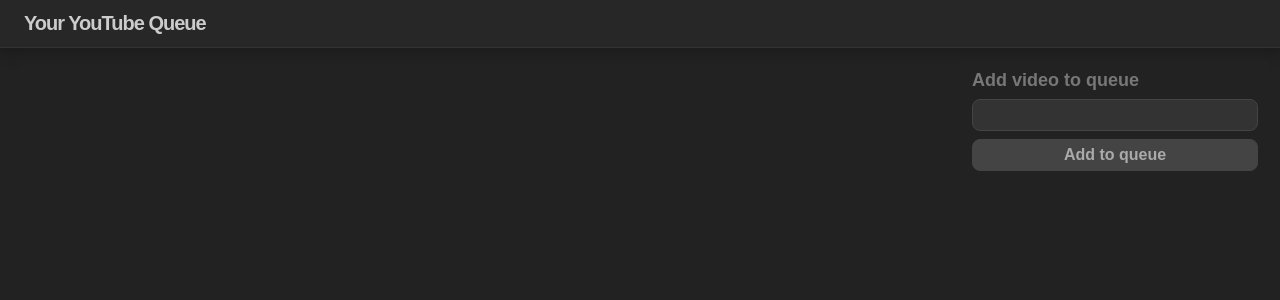
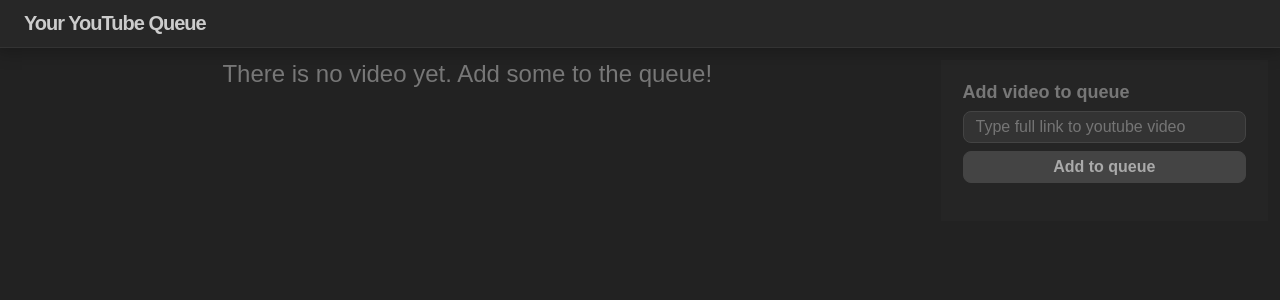
Before and after one commit to bartek623/YoutubeQueue, a React (Create React App) app: page / in a window 1280 px wide. Shown: the top 300 px of the page. Built offline with nearby package versions, Linux system fonts and the light colour scheme.

Commit message:
Core system

```diff
--- a/src/components/Pages/Homepage.js
+++ b/src/components/Pages/Homepage.js
@@ -2,18 +2,49 @@
 import VideoList from "../VideoList/VideoList";
 import Player from "../Player/Player";
 import styles from "./Homepage.module.css";
+import { useState } from "react";
 
 function Homepage() {
+  const [currentVideo, setCurrentVideo] = useState("");
+  const [queue, setQueue] = useState([]);
+
+  const addToQueue = function (videoId) {
+    setQueue((prev) => {
+      if (prev.some((id) => id === videoId)) return prev;
+
+      if (prev.length === 0 && !currentVideo) {
+        changeVideoOnPlayer(videoId);
+        return [];
+      }
+
+      return [...prev, videoId];
+    });
+  };
+
+  const removeFromQueue = function (videoId) {
+    setQueue((prev) => prev.filter((el) => el !== videoId));
+  };
+
+  const changeVideoOnPlayer = function (videoId = "") {
+    if (queue.length === 0) {
+      setCurrentVideo(videoId);
+      return;
+    }
+
+    setCurrentVideo(queue[0]);
+    removeFromQueue(queue[0]);
+  };
+
   return (
     <>
       <header className={styles["main-header"]}>
         <h1>Your YouTube Queue</h1>
       </header>
       <main className={styles.main}>
-        <Player></Player>
+        <Player currVideo={currentVideo} onEnd={changeVideoOnPlayer}></Player>
         <aside>
-          <SearchBox></SearchBox>
-          <VideoList></VideoList>
+          <SearchBox onSubmit={addToQueue}></SearchBox>
+          <VideoList videos={queue}></VideoList>
         </aside>
       </main>
     </>
--- a/src/components/Pages/Homepage.module.css
+++ b/src/components/Pages/Homepage.module.css
@@ -11,9 +11,8 @@
 .main {
   padding: 1.2rem;
   display: flex;
-  gap: 3.2rem;
+  gap: 1.8rem;
   width: 100%;
-  /* background-color: rgba(100, 100, 100, 0.05); */
 }
 
 .main aside {
@@ -22,5 +21,6 @@
   display: flex;
   flex-direction: column;
 
+  padding: 1.2rem;
   background-color: rgba(100, 100, 100, 0.05);
 }
--- a/src/components/Player/Player.js
+++ b/src/components/Player/Player.js
@@ -3,8 +3,7 @@
 
 import styles from "./Player.module.css";
 
-function Player() {
-  const [videoId, setVideoId] = useState("akfkl6nJuzo");
+function Player(props) {
   const [playerHeight, setPlayerHeight] = useState(0);
   const playerRef = useRef();
 
@@ -20,10 +19,21 @@
     },
   };
 
+  const errorHandler = function (e) {
+    props.onEnd();
+  };
+
   return (
     <div className={styles.player} ref={playerRef}>
-      {videoId && <YouTube videoId={videoId} opts={opts}></YouTube>}
-      {!videoId && <div>no video</div>}
+      {props.currVideo && (
+        <YouTube
+          videoId={props.currVideo}
+          opts={opts}
+          onEnd={props.onEnd}
+          onError={errorHandler}
+        ></YouTube>
+      )}
+      {!props.currVideo && <p>There is no video yet. Add some to the queue!</p>}
     </div>
   );
 }
--- a/src/components/Player/Player.module.css
+++ b/src/components/Player/Player.module.css
@@ -1,3 +1,9 @@
 .player {
   flex: 3;
 }
+
+.player p {
+  font-size: 2.4rem;
+  text-align: center;
+  color: #777;
+}
--- a/src/components/SearchBox/SearchBox.js
+++ b/src/components/SearchBox/SearchBox.js
@@ -1,11 +1,35 @@
+import { useRef } from "react";
+
 import styles from "./SearchBox.module.css";
 
-function SearchBox() {
+function SearchBox(props) {
+  const inputRef = useRef();
+
+  const submitHandler = function (e) {
+    e.preventDefault();
+
+    const link = inputRef.current.value;
+
+    if (link === "") return;
+
+    const code = link?.split("=")[1]?.split("&")[0];
+
+    if (!code) return;
+
+    props.onSubmit(code);
+    inputRef.current.value = "";
+  };
+
   return (
     <div className={styles["search-box"]}>
       <h2 className={styles.heading}>Add video to queue</h2>
-      <form className={styles.form}>
-        <input type="text"></input>
+
+      <form className={styles.form} onSubmit={submitHandler}>
+        <input
+          type="text"
+          ref={inputRef}
+          placeholder="Type full link to youtube video"
+        ></input>
         <button type="submit">Add to queue</button>
       </form>
     </div>
--- a/src/components/SearchBox/SearchBox.module.css
+++ b/src/components/SearchBox/SearchBox.module.css
@@ -1,6 +1,6 @@
 .search-box {
   padding: 1rem;
-  background-color: #222;
+  /* background-color: #222; */
 }
 
 .heading {
--- /dev/null
+++ b/src/components/VideoList/VideoItem.js
@@ -0,0 +1,35 @@
+import { useEffect, useState } from "react";
+import useFetch from "../../hooks/useFetch";
+
+import styles from "./VideoItem.module.css";
+
+function VideoItem(props) {
+  const { isLoading, error, getVideoInfo } = useFetch();
+  const [videoInfo, setVideoInfo] = useState(null);
+
+  useEffect(() => {
+    getVideoInfo(props.id, setVideoInfo);
+  }, [getVideoInfo]);
+
+  if (!videoInfo) return;
+
+  const title =
+    videoInfo.title.length > 48
+      ? videoInfo.title.slice(0, 48) + "..."
+      : videoInfo.title;
+
+  return (
+    <li className={styles.item}>
+      <img src={videoInfo.thumbnails.default.url}></img>
+      <div>
+        <h4>{title}</h4>
+        <p>
+          {isLoading && "loading"}
+          {!isLoading && videoInfo.channelTitle}
+        </p>
+      </div>
+    </li>
+  );
+}
+
+export default VideoItem;
--- /dev/null
+++ b/src/components/VideoList/VideoItem.module.css
@@ -0,0 +1,22 @@
+.item {
+  display: flex;
+
+  background-color: #181818;
+  border-radius: 1rem;
+  overflow: hidden;
+}
+
+.item div {
+  padding: 0.4rem 0.8rem;
+}
+
+.item h4 {
+  color: #999;
+  font-size: 1.2rem;
+  margin-bottom: 0.8rem;
+}
+
+.item p {
+  color: #777;
+  font-weight: 700;
+}
--- a/src/components/VideoList/VideoList.js
+++ b/src/components/VideoList/VideoList.js
@@ -1,5 +1,12 @@
-function VideoList() {
-  return <div></div>;
+import VideoItem from "./VideoItem";
+
+import styles from "./VideoList.module.css";
+
+function VideoList(props) {
+  const items = props.videos.map((video) => (
+    <VideoItem key={Date.now() * Math.random()} id={video}></VideoItem>
+  ));
+  return <ul className={styles.list}>{items}</ul>;
 }
 
 export default VideoList;
--- /dev/null
+++ b/src/components/VideoList/VideoList.module.css
@@ -0,0 +1,6 @@
+.list {
+  display: flex;
+  flex-direction: column;
+  gap: 1.2rem;
+  list-style: none;
+}
--- /dev/null
+++ b/src/hooks/useFetch.js
@@ -0,0 +1,30 @@
+import { useCallback, useState } from "react";
+const key = "AIzaSyAFvRV7AJVYM520rj6-r95VsVOihc2P1eY";
+
+function useFetch() {
+  const [isLoading, setIsLoading] = useState(false);
+  const [error, setError] = useState(false);
+
+  const getVideoInfo = useCallback(async function (videoId, dataFn) {
+    setIsLoading(true);
+    try {
+      const res = await fetch(
+        `https://www.googleapis.com/youtube/v3/videos?part=snippet&id=${videoId}&key=${key}`
+      );
+
+      if (!res.ok) throw new Error("Something went wrong");
+
+      const data = await res.json();
+      dataFn(data.items[0].snippet);
+
+      setIsLoading(false);
+    } catch (err) {
+      console.error(err);
+      setError(err);
+    }
+  }, []);
+
+  return { isLoading, error, getVideoInfo };
+}
+
+export default useFetch;
--- a/src/index.css
+++ b/src/index.css
@@ -13,5 +13,6 @@
   font-family: sans-serif;
   width: 100vw;
   height: 100vh;
-  overflow: hidden;
+  overflow-x: hidden;
+  overflow-y: auto;
 }
```
